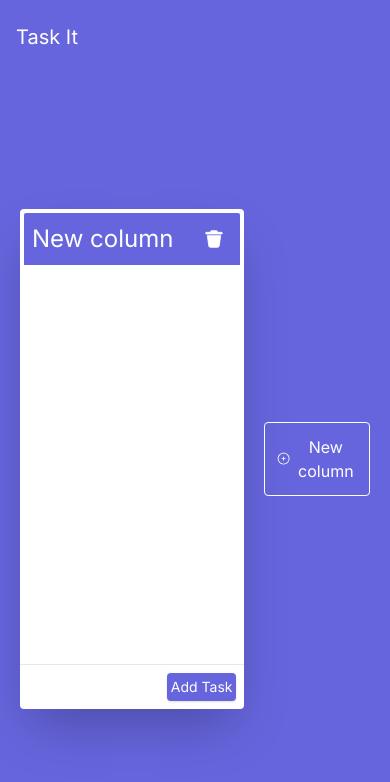
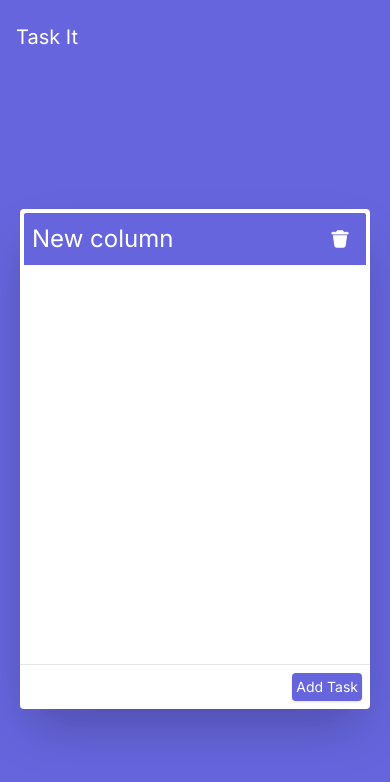
Before and after one commit to lmhmDev/task-it, a Next.js app: page / in a window 390 px wide. Both pictures are taken after a click on the button "New column". Shown: the top 782 px of the page. Built offline with nearby package versions, Linux system fonts and the light colour scheme.

Commit message:
task delete button always on display on mobile

```diff
--- a/src/components/card.tsx
+++ b/src/components/card.tsx
@@ -70,10 +70,15 @@ const Card = ({ task, activeModal }: Props) => {
                     {task.title}
                 </p>
             </div>
-            {
-                isHovered &&
+            <div className="hidden md:block">
+                {
+                    isHovered &&
+                    <DeleteButton secondary action={() => deleteTask(task.id)} />
+                }
+            </div>
+            <div className="md:hidden">
                 <DeleteButton secondary action={() => deleteTask(task.id)} />
-            }
+            </div>
 
         </div >
     )
--- a/src/components/column.tsx
+++ b/src/components/column.tsx
@@ -48,7 +48,7 @@ const ColumnContainer = ({ column, tasks, activeModal }: Props) => {
     }
 
     return (
-        <article ref={setNodeRef} style={style} className="flex flex-col h-[500px] bg-white w-[350px] rounded shadow-2xl">
+        <article ref={setNodeRef} style={style} className="flex flex-col h-[500px] bg-white min-w-[350px] w-[350px] rounded shadow-2xl">
             <div
                 {...attributes}
                 {...listeners}
```
